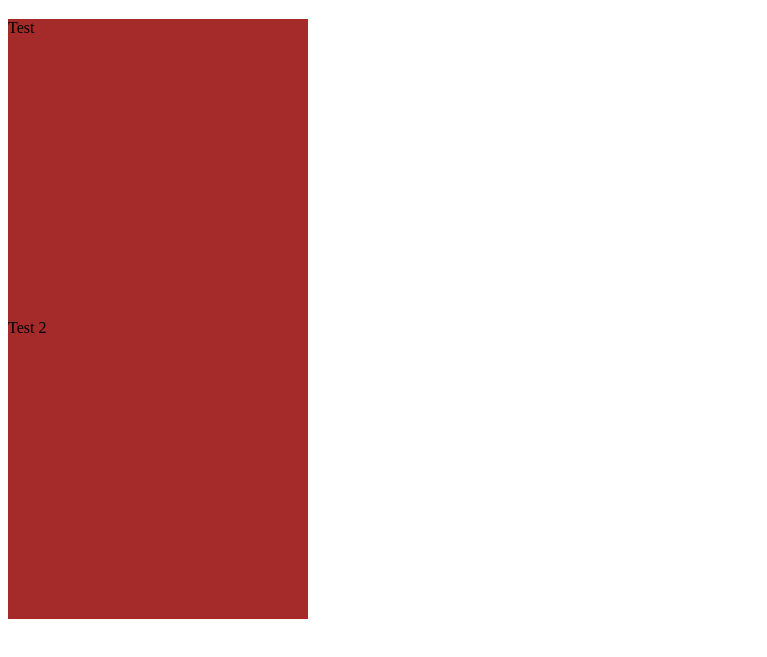
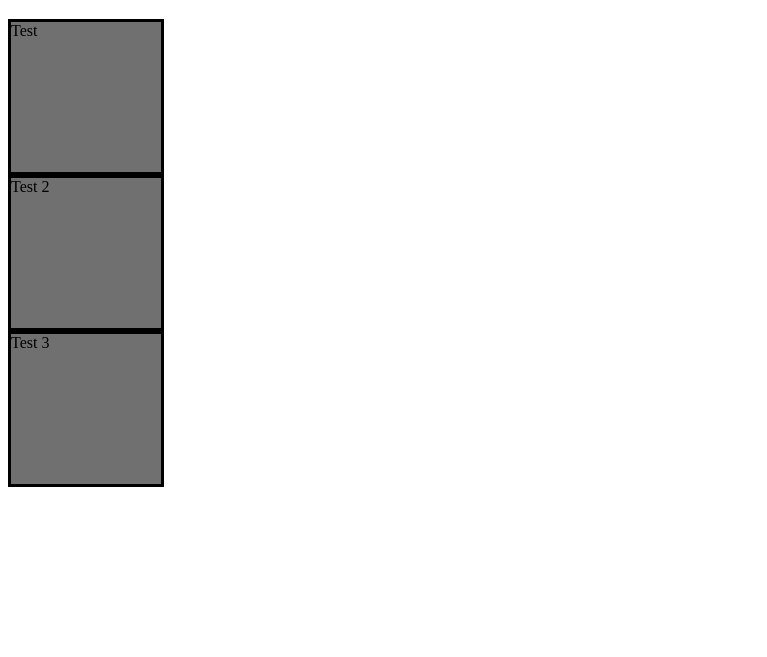
Before and after one commit to LemosF/coursera-test, a plain HTML site: page module2-solution/index.html in a window 1280 px wide. Shown: the part 61-718 px from the top of the page, without its empty margins (0-767 px from the left). Drawn offline with Linux system fonts and the light colour scheme.

Commit message:
Test 2 Styles - h1 Text Align & Block styles

```diff
--- a/module2-solution/css/styles.css
+++ b/module2-solution/css/styles.css
@@ -3,16 +3,32 @@
     width: 100%;
   }
 
+h1 {
+    text-align: center;
+}
+
   #b1 {
-    background-color: #A52A2A;
-    width: 300px;
-    height: 300px;
+    background-color: #707070;
+    border-style: solid;
+    border-color: #000000;
+    width: 150px;
+    height: 150px;
   }
 
   #b2 {
-    background-color: #A52A2A;
-    width: 300px;
-    height: 300px;
+    background-color: #707070;
+    border-style: solid;
+    border-color: #000000;
+    width: 150px;
+    height: 150px;
+  }
+
+  #b3 {
+    background-color: #707070;
+    border-style: solid;
+    border-color: #000000;
+    width: 150px;
+    height: 150px;
   }
 
   /********** Large devices only **********/
--- a/module2-solution/index.html
+++ b/module2-solution/index.html
@@ -6,12 +6,13 @@
     <meta name="viewport" content="width=device-width, initial-scale=1.0">
     <title>Assignment Solution for Module 2</title>
 
-    <h1 style="text-align: center;">Our Menu</h1>
+    <h1>Our Menu</h1>
 
     <section>
         <div id="row">
             <div id="b1"> Test </div>
             <div id="b2"> Test 2 </div>
+            <div id="b3"> Test 3 </div>
         </div>
     </section>
 </head>
```
